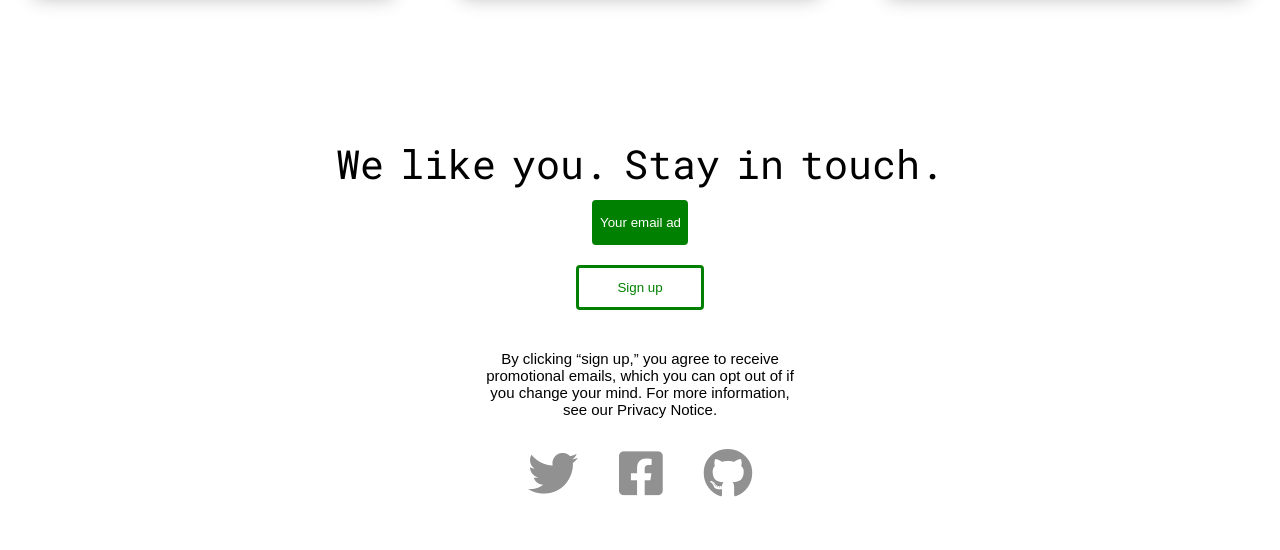
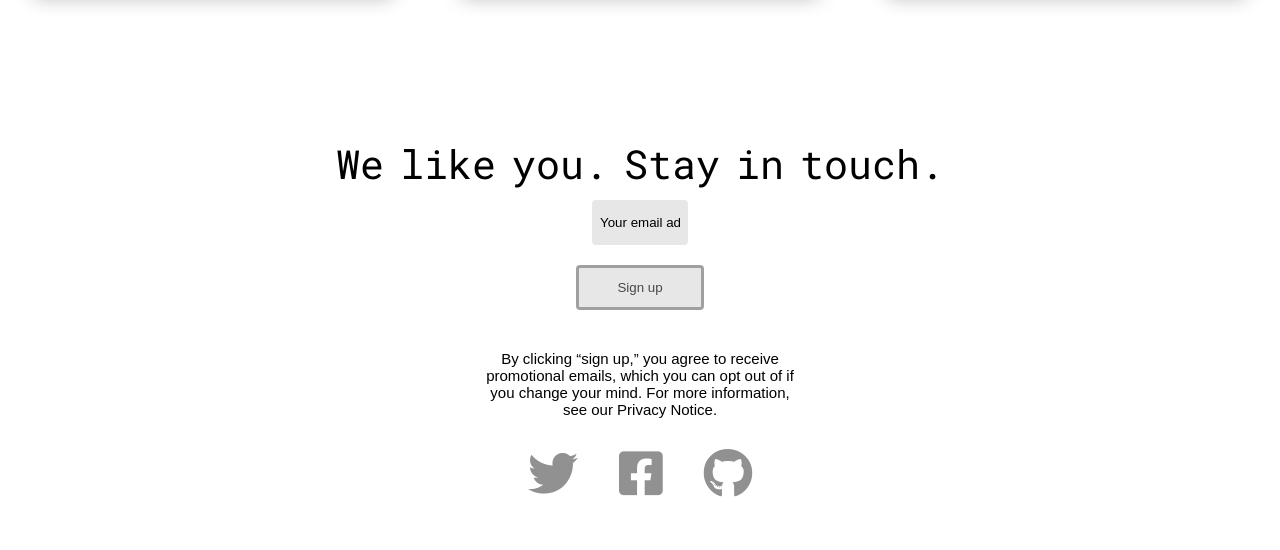
Before and after one commit to radix007/anonymousfiber, a PHP site: page /index.html in a window 1280 px wide. Shown: the part 3527-4077 px from the top of the page. Run offline with PHP 8.4, Linux system fonts and the light colour scheme; some libraries are stand-ins or nearby versions.

Commit message:
Fixing submit and input field colors

```diff
--- a/index.html
+++ b/index.html
@@ -67,7 +67,7 @@
             <form action="">
                 <input type="text" name="address" placeholder="Your address" required>
                 <input type="text" name="pin" placeholder="Pincode" required>
-                <input type="submit" value="Check Availability">
+                <input type="submit" value=" Check Availability ">
             </form>
         </div>
     </section>
--- a/style.css
+++ b/style.css
@@ -160,22 +160,22 @@ input {
     height: 45px;
     padding: 5px;
     border-radius: 4px;
-    border: 3px solid green;
+    border: 3px solid #e7e7e7;
     box-sizing: border-box;
-    border-color: green;
-    color: white;
+    border-color: #e7e7e7;
+    color: black;
     width: 60%;
-    background-color: green;
+    background-color: #e7e7e7;
     transition: .3s;
 }
 
 input::placeholder {
-    color: white;
+    color: black;
 }
 
 input:hover::placeholder,
 input:hover::placeholder {
-    color: green;
+    color: black;
 }
 
 input:hover,
@@ -183,7 +183,7 @@ input:focus,
 input:not(:placeholder-shown) {
     color: black;
     background-color: white;
-    border-color: green;
+    border-color: #606060;
 }
 
 input:nth-child(2) {
@@ -192,14 +192,16 @@ input:nth-child(2) {
 
 input[type=submit] {
     width: 20%;
-    background-color: white;
-    color: green;
+    background-color: #e7e7e7;
+    border-color: #A0A0A0;
+    color: #484848;
 }
 
 input[type=submit]:hover,
 input[type=submit]:focus {
-    background-color: green;
-    color: white;
+    background-color: #e7e7e7;
+    border-color: #606060;
+    color: black;
 }
 
 .features {
@@ -406,7 +408,7 @@ h3 {
     transform: scale(1.1);
 }
 
-.business-plans .plancard:hover{
+.business-plans .plancard:hover {
     transform: scale(1.1);
 }
 
```
